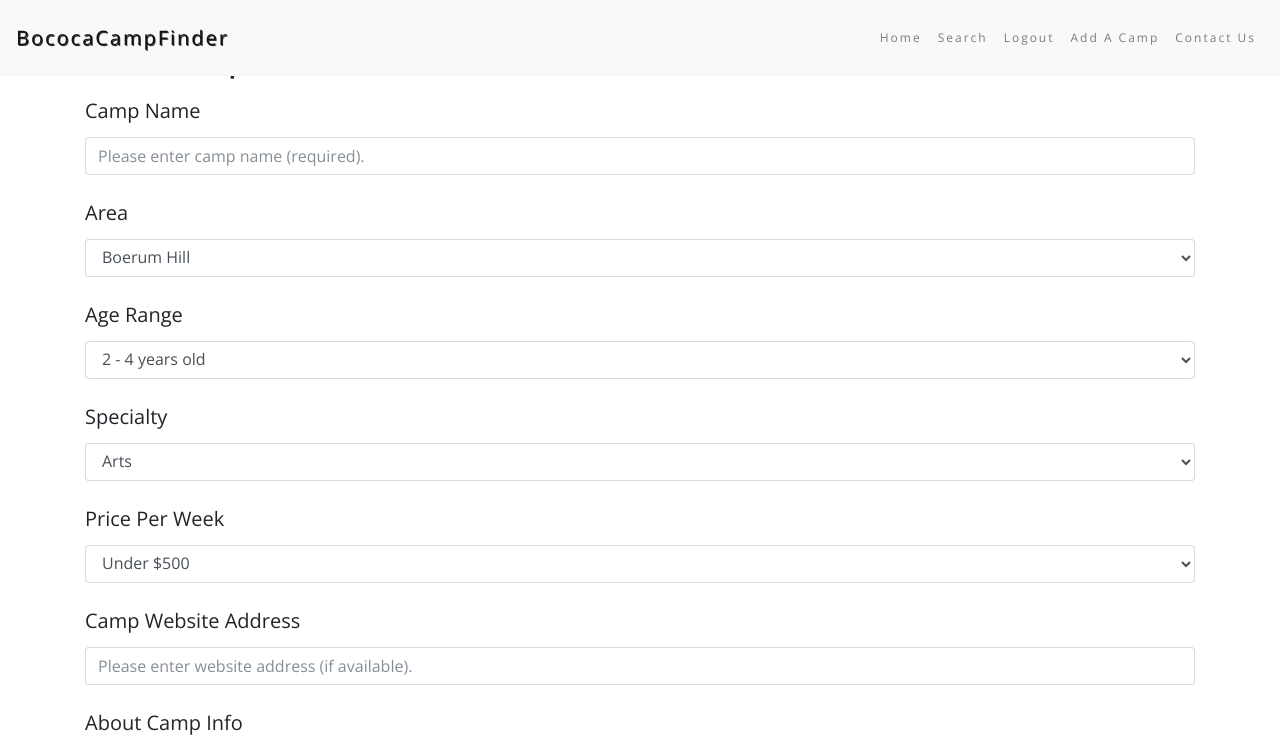
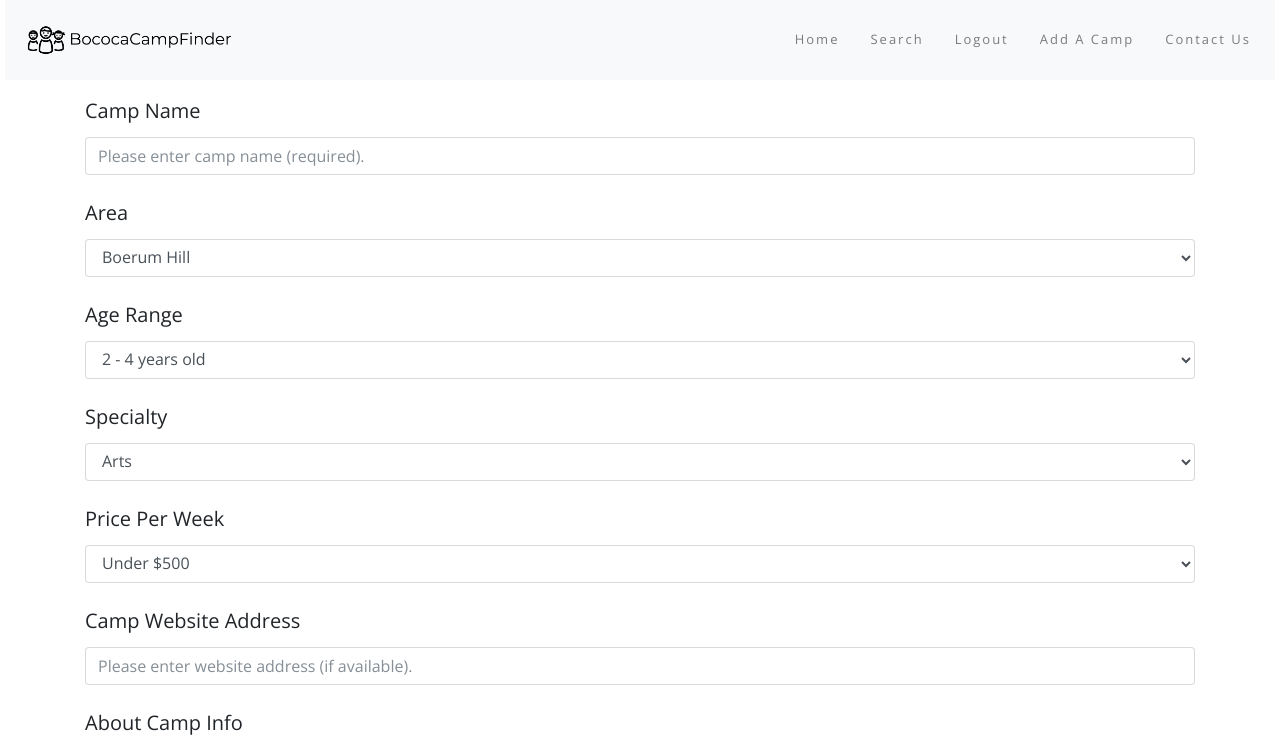
Before and after one commit to Laurawbrooklyn/bococa-camp-finder, a website: page public/add-a-camp.html in a window 1280 px wide. Shown: the top 746 px of the page. Drawn offline with nearby package versions, Linux system fonts and the light colour scheme; sample sign-in values are in the browser's storage.

Commit message:
various edits to add logo and other style changes

```diff
--- a/public/add-a-camp.html
+++ b/public/add-a-camp.html
@@ -16,7 +16,7 @@
 <body>
 
   <nav class="navbar navbar-expand-md fixed-top navbar-light bg-light">
-    <a class="navbar-brand" href="#">BococaCampFinder</a>
+    <a class="navbar-brand" href="/"><img class="logo" src="/logo.png" alt="BococaCampFinder Logo"></a>
     <button class="navbar-toggler" type="button" data-toggle="collapse" data-target="#navbarCodeply">
       <span class="navbar-toggler-icon"></span>
     </button>
--- a/public/main.css
+++ b/public/main.css
@@ -8,18 +8,22 @@
     padding-bottom: 15px;
     border: 0;
     border-radius: 0;
-    margin-bottom: 0;
-    font-size: 12px;
+    margin: 0 5px;
+    font-size: 13px;
     color: blue;
     letter-spacing: 2px;
+}
+
+.nav-link {
+      margin-left: 15px;
 }
 
 .navbar-nav li a:hover {
     color: #1abc9c !important;
 }
 
-.navbar-brand {
-  text-shadow: -1px -1px 0px rgba(255,255,255,0.3), 1px 1px 0px rgba(0,0,0,0.8);
+.logo {
+  height: 40px;
 }
 
 body {
```
Also changed, not shown: public/camp-detail.html (+1 -1 lines), public/camp-list.html (+1 -1 lines), public/contact-us.html (+1 -1 lines), public/index.html (+1 -1 lines), public/login.html (+1 -1 lines), public/sign-up.html (+1 -1 lines), public/logo.png (added).
